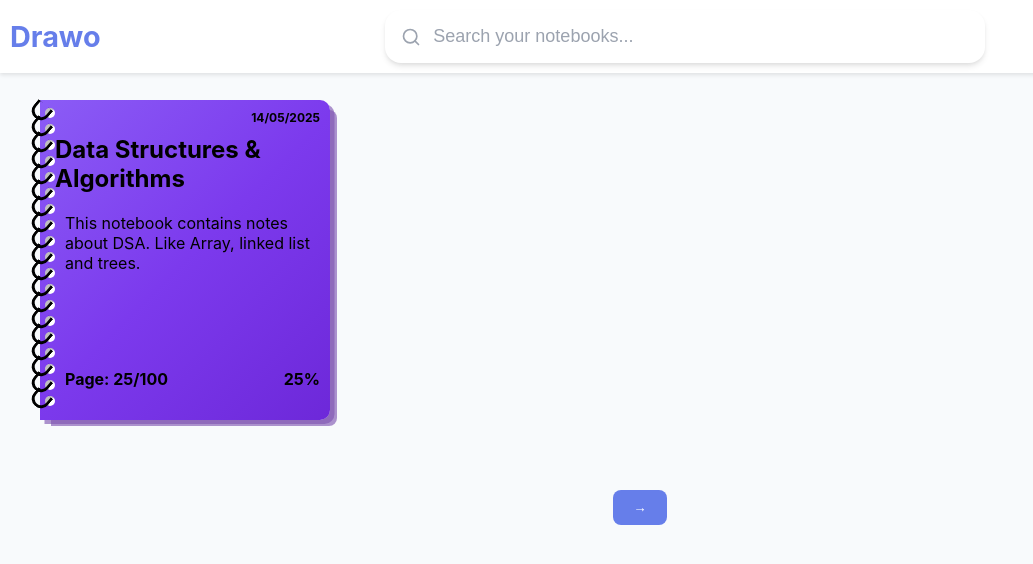
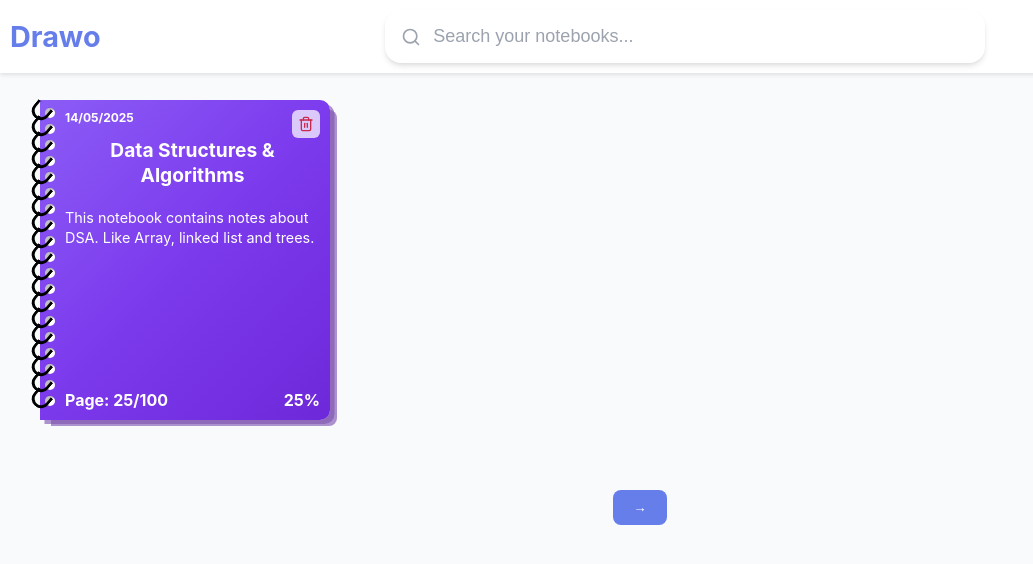
Before and after one commit to iamSt3el/drawo-version-2, a React (Create React App) app: page /notebook-manager in a window 1280 px wide. Shown: the top 564 px of the page, without its empty margins (0-1033 px from the left). Built offline with nearby package versions, Linux system fonts and the light colour scheme.

Commit message:
added new code

```diff
--- a/src/components/molecules/NoteBookCard/NoteBookCard.jsx
+++ b/src/components/molecules/NoteBookCard/NoteBookCard.jsx
@@ -1,9 +1,14 @@
-import React from 'react'
+import React, { useState } from 'react'
 import styles from './NoteBookCard.module.scss'
 import { useNavigate } from 'react-router-dom'
+import { Trash2 } from 'lucide-react'
+import { useNotebooks } from '../../../context/NotebookContext'
+import { createPortal } from 'react-dom'
 
 const NoteBookCard = ({ notebook }) => {
   const navigate = useNavigate();
+  const { deleteNotebook } = useNotebooks();
+  const [showDeleteConfirm, setShowDeleteConfirm] = useState(false);
   const numberOfHoles = 19;
 
   // Default values in case notebook prop is not provided
@@ -22,7 +27,47 @@ const NoteBookCard = ({ notebook }) => {
     navigate(`/notebook-interior/${id}`);
   };
 
+  const handleDeleteClick = (e) => {
+    e.stopPropagation(); // Prevent card click
+    setShowDeleteConfirm(true);
+  };
+
+  const handleConfirmDelete = (e) => {
+    e.stopPropagation();
+    deleteNotebook(id);
+    setShowDeleteConfirm(false);
+  };
+
+  const handleCancelDelete = (e) => {
+    e.stopPropagation();
+    setShowDeleteConfirm(false);
+  };
+
+  const DeleteModal = () => (
+    <div className={styles.delete_modal_overlay} onClick={handleCancelDelete}>
+      <div className={styles.delete_modal} onClick={(e) => e.stopPropagation()}>
+        <h3>Delete Notebook</h3>
+        <p>Are you sure you want to delete "{title}"? This action cannot be undone.</p>
+        <div className={styles.delete_modal_buttons}>
+          <button
+            className={styles.cancel_button}
+            onClick={handleCancelDelete}
+          >
+            Cancel
+          </button>
+          <button
+            className={styles.confirm_delete_button}
+            onClick={handleConfirmDelete}
+          >
+            Delete
+          </button>
+        </div>
+      </div>
+    </div>
+  );
+
   return (
+    <>
       <div className={styles.notebook_card} onClick={handleCardClick}>
         <div className={styles.notebook_card_cover} style={{ background: gradient }}>
           <div className={styles.notebook_card_hole_div}>
@@ -34,8 +79,18 @@ const NoteBookCard = ({ notebook }) => {
           </div>
 
           <div className={styles.notebook_card_content}>
+            <div className={styles.notebook_card_header}>
               <div className={styles.notebook_card_date}>
                 <h4>{date}</h4>
+              </div>
+
+              <button
+                className={styles.delete_button}
+                onClick={handleDeleteClick}
+                title="Delete notebook"
+              >
+                <Trash2 size={16} />
+              </button>
             </div>
 
             <div className={styles.notebook_card_title}>
@@ -58,6 +113,10 @@ const NoteBookCard = ({ notebook }) => {
           </div>
         </div>
       </div>
+
+      {/* Render Delete Confirmation Modal using Portal */}
+      {showDeleteConfirm && createPortal(<DeleteModal />, document.body)}
+    </>
   )
 }
 
--- a/src/components/molecules/NoteBookCard/NoteBookCard.module.scss
+++ b/src/components/molecules/NoteBookCard/NoteBookCard.module.scss
@@ -1,6 +1,7 @@
 .notebook_card {
   cursor: pointer;
   transition: all 0.3s cubic-bezier(0.4, 0, 0.2, 1);
+  position: relative;
 
   // Hover effect for the entire card
   &:hover {
@@ -54,13 +55,41 @@
       display: flex;
       flex-direction: column; // Add this if you want vertical layout
 
+      .notebook_card_header {
+        display: flex;
+        justify-content: space-between;
+        align-items: flex-start;
+        margin: 10px;
+        margin-bottom: 0;
+
         .notebook_card_date {
-          align-self: flex-end;
           font-size: 12px;
-          margin: 10px;
 
           h4 {
             margin: 0;
+            color: white;
+          }
+        }
+
+        .delete_button {
+          background: rgba(255, 255, 255, 0.9);
+          border: none;
+          border-radius: 6px;
+          padding: 6px;
+          cursor: pointer;
+          color: #dc2626;
+          display: flex;
+          align-items: center;
+          justify-content: center;
+          transition: all 0.2s ease;
+          opacity: 0.8;
+
+          &:hover {
+            opacity: 1;
+            background: rgba(255, 255, 255, 1);
+            transform: scale(1.05);
+            color: #b91c1c;
+          }
         }
       }
     }
@@ -89,19 +118,41 @@
 
 .notebook_card_title {
   align-self: center;
+  padding: 0 10px;
 
   h2 {
     margin: 0;
+    color: white;
+    font-size: 1.2rem;
+    text-align: center;
+    line-height: 1.3;
+    max-height: 3.6rem; // Approximately 3 lines
+    overflow: hidden;
+    display: -webkit-box;
+    -webkit-line-clamp: 3;
+    -webkit-box-orient: vertical;
+    word-wrap: break-word;
+    hyphens: auto;
   }
 }
 
 .notebook_card_description {
   margin-top: 20px;
   margin-left: 10px;
+  margin-right: 10px;
   flex: 1;
 
   p {
     margin: 0;
+    color: white;
+    font-size: 0.9rem;
+    line-height: 1.4;
+    overflow: hidden;
+    display: -webkit-box;
+    -webkit-line-clamp: 4;
+    -webkit-box-orient: vertical;
+    word-wrap: break-word;
+    hyphens: auto;
   }
 }
 
@@ -112,4 +163,80 @@
   flex-direction: row;
   justify-content: space-between;
   padding-bottom: 10px;
+
+  h4 {
+    color: white;
+    margin: 0;
   }
+}
+
+// Delete Modal Styles
+.delete_modal_overlay {
+  position: fixed;
+  top: 0;
+  left: 0;
+  width: 100vw;
+  height: 100vh;
+  background-color: rgba(0, 0, 0, 0.6);
+  display: flex;
+  justify-content: center;
+  align-items: center;
+  z-index: 9999;
+  backdrop-filter: blur(2px);
+}
+
+.delete_modal {
+  background: white;
+  border-radius: 12px;
+  padding: 24px;
+  min-width: 340px;
+  max-width: 90vw;
+  box-shadow: 0 25px 70px rgba(0, 0, 0, 0.2);
+
+  h3 {
+    margin: 0 0 12px 0;
+    font-size: 1.25rem;
+    font-weight: 600;
+    color: #1f2937;
+  }
+
+  p {
+    margin: 0 0 20px 0;
+    color: #6b7280;
+    line-height: 1.5;
+  }
+}
+
+.delete_modal_buttons {
+  display: flex;
+  gap: 12px;
+  justify-content: flex-end;
+
+  button {
+    padding: 8px 16px;
+    border-radius: 8px;
+    font-weight: 500;
+    cursor: pointer;
+    transition: all 0.2s ease;
+    border: none;
+  }
+}
+
+.cancel_button {
+  background: #f3f4f6;
+  color: #374151;
+
+  &:hover {
+    background: #e5e7eb;
+  }
+}
+
+.confirm_delete_button {
+  background: #dc2626;
+  color: white;
+
+  &:hover {
+    background: #b91c1c;
+    transform: translateY(-1px);
+  }
+}
--- a/src/components/organisms/Header/Header.jsx
+++ b/src/components/organisms/Header/Header.jsx
@@ -7,10 +7,8 @@ import NotebookForm from '../NoteBookForm/NoteBookForm'
 
 const Header = () => {
   const [showForm, setShowForm] = useState(false);
-  const [formKey, setFormKey] = useState(0); // Key to force form re-render
 
   const handleCreateNotebook = () => {
-    setFormKey(prev => prev + 1); // Increment key to force fresh form
     setShowForm(true);
   };
 
@@ -48,9 +46,9 @@ const Header = () => {
         </div>
       </div>
 
-      {/* Conditionally render the form with a key to force fresh state */}
+      {/* Render the form without forcing key changes */}
       {showForm && (
-        <NotebookForm key={formKey} onClose={handleCloseForm} />
+        <NotebookForm onClose={handleCloseForm} />
       )}
     </>
   )
--- a/src/components/organisms/NoteBookForm/NoteBookForm.module.scss
+++ b/src/components/organisms/NoteBookForm/NoteBookForm.module.scss
@@ -11,14 +11,7 @@
   align-items: center;
   z-index: 2000;
   overflow: hidden;
-}
-
-.formContainer {
-  position: relative;
-  max-width: 90vw;
-  max-height: 90vh;
-  display: flex;
-  flex-direction: column;
+  backdrop-filter: blur(2px);
 }
 
 // NotebookForm.module.scss
@@ -34,6 +27,7 @@ position: relative;
   display: flex;
   flex-direction: column;
   overflow: hidden;
+  pointer-events: auto; // Ensure form container accepts pointer events
 }
 
 .formHeader {
@@ -43,6 +37,7 @@ justify-content: space-between;
   padding: 1.5rem 1.5rem 1rem 1.5rem;
   border-bottom: 1px solid #f3f4f6;
   flex-shrink: 0;
+  pointer-events: auto;
 
   .formTitle {
     font-size: 1.5rem;
@@ -65,6 +60,7 @@ flex-shrink: 0;
     transition: all 0.2s ease;
     color: #64748b;
     flex-shrink: 0;
+    pointer-events: auto;
 
     &:hover {
       background: #f1f5f9;
@@ -85,6 +81,7 @@ flex-direction: column;
   gap: 1.5rem;
   overflow-y: auto;
   flex: 1;
+  pointer-events: auto;
 }
 
 .formRow {
@@ -103,6 +100,7 @@ align-items: end;
   display: flex;
   flex-direction: column;
   gap: 0.5rem;
+  pointer-events: auto;
 
   .rangeContainer {
     display: flex;
@@ -122,6 +120,24 @@ gap: 0.5rem;
   font-weight: 600;
   color: #374151;
   font-size: 0.95rem;
+  display: flex;
+  justify-content: space-between;
+  align-items: center;
+  pointer-events: auto;
+
+  .characterCount {
+    font-size: 0.8rem;
+    color: #6b7280;
+    font-weight: 400;
+
+    &.warning {
+      color: #f59e0b;
+    }
+
+    &.danger {
+      color: #dc2626;
+    }
+  }
 }
 
 .formInput,
@@ -136,6 +152,7 @@ transition: all 0.3s ease;
   background: #ffffff;
   color: #374151;
   box-sizing: border-box;
+  pointer-events: auto;
 
   &::placeholder {
     color: #9ca3af;
@@ -151,6 +168,12 @@ box-sizing: border-box;
 
   &:hover:not(:focus) {
     border-color: #cbd5e1;
+  }
+
+  &:disabled {
+    background-color: #f9fafb;
+    cursor: not-allowed;
+    opacity: 0.6;
   }
 }
 
@@ -169,6 +192,7 @@ background: #e5e7eb;
   outline: none;
   -webkit-appearance: none;
   cursor: pointer;
+  pointer-events: auto;
 
   &::-webkit-slider-thumb {
     -webkit-appearance: none;
@@ -180,6 +204,7 @@ cursor: pointer;
     cursor: pointer;
     box-shadow: 0 2px 8px rgba(139, 92, 246, 0.4);
     transition: all 0.2s ease;
+    pointer-events: auto;
 
     &:hover {
       transform: scale(1.1);
@@ -194,6 +219,7 @@ cursor: pointer;
     cursor: pointer;
     border: none;
     box-shadow: 0 2px 8px rgba(139, 92, 246, 0.4);
+    pointer-events: auto;
   }
 }
 
@@ -204,6 +230,8 @@ font-size: 1.1rem;
 }
 
 .colorSection {
+  pointer-events: auto;
+
   .colorSectionTitle {
     font-weight: 600;
     color: #374151;
@@ -237,6 +265,7 @@ font-size: 1.1rem;
     overflow: hidden;
     width: 32px;
     height: 32px;
+    pointer-events: auto;
 
     &:hover {
       transform: scale(1.1);
@@ -259,6 +288,11 @@ font-size: 1.1rem;
         text-shadow: 0 1px 2px rgba(0, 0, 0, 0.5);
       }
     }
+
+    &.disabled {
+      pointer-events: none;
+      opacity: 0.5;
+    }
   }
 }
 
@@ -268,6 +302,7 @@ grid-template-columns: 1fr 1fr;
   gap: 0.75rem;
   margin-top: 0.5rem;
   flex-shrink: 0;
+  pointer-events: auto;
 
   @media (max-width: 768px) {
     gap: 0.5rem;
@@ -284,6 +319,7 @@ font-weight: 600;
   cursor: pointer;
   transition: all 0.2s ease;
   font-family: inherit;
+  pointer-events: auto;
 }
 
 .cancelBtn {
```
Also changed, not shown: src/components/organisms/NoteBookForm/NoteBookForm.jsx (+44 -4 lines). Lines whose indentation alone changed are shown as unchanged.
